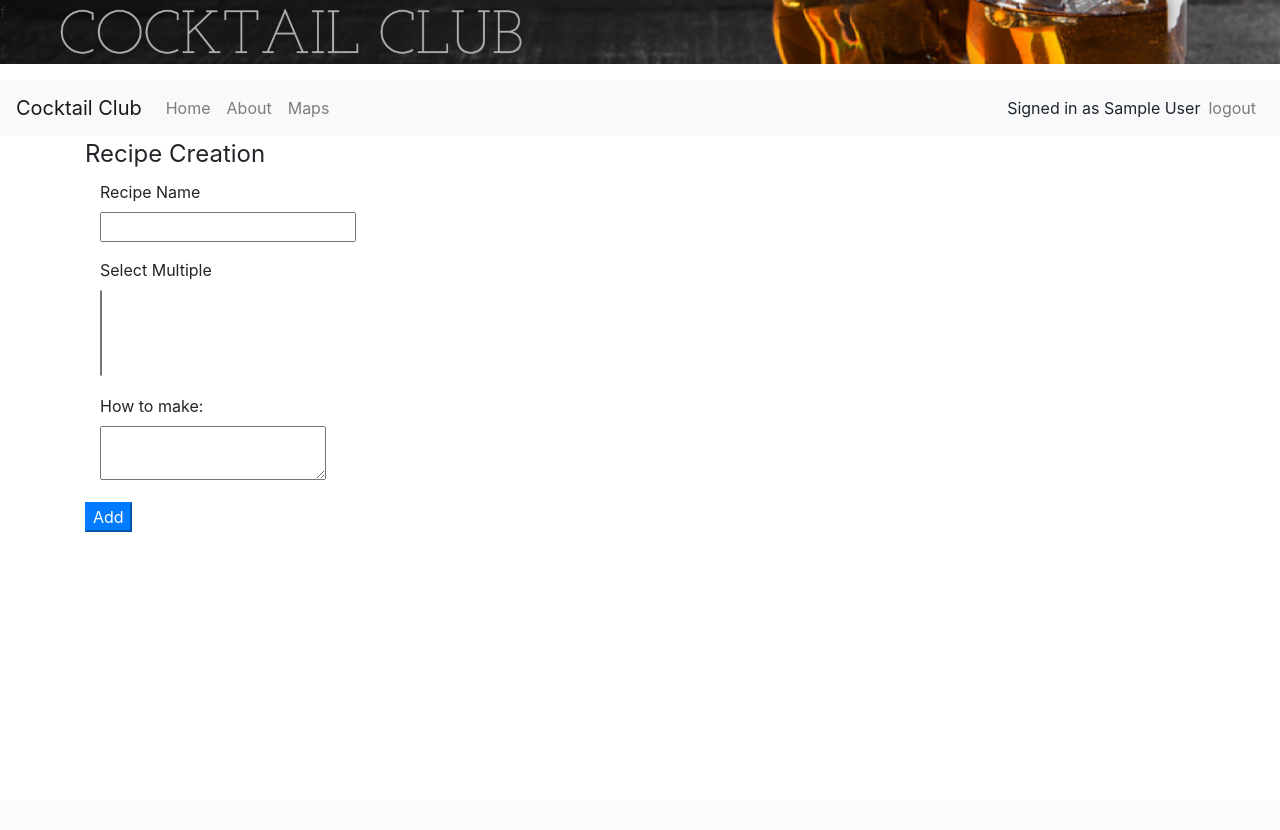
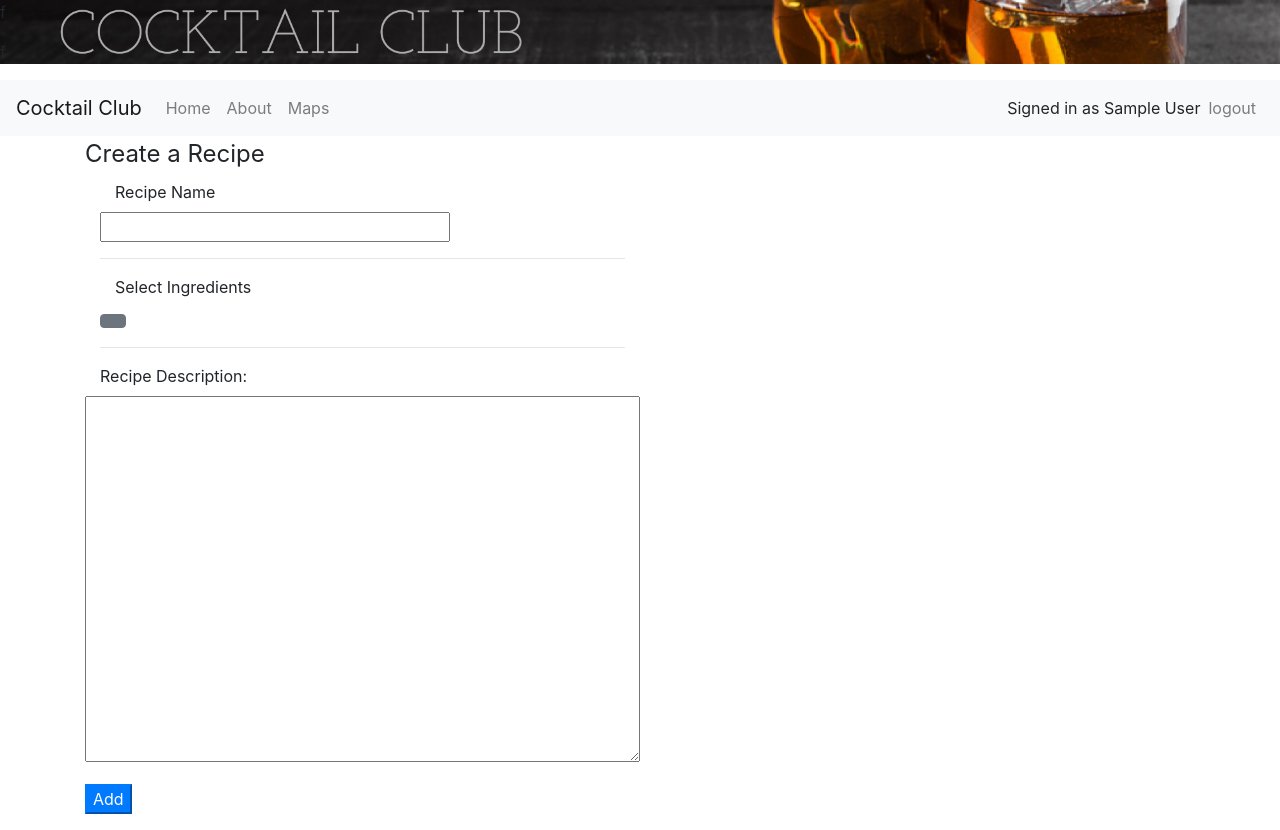
Before and after one commit to Mark-Ouellette/CP476-Final-Project, a Flask app: page /add/recipe in a window 1280 px wide. Before the commit the page ends 532 px from the top, so only its background shows below. Run offline with Flask 2, Linux system fonts and the light colour scheme; the visitor is signed in with stand-in values (Sample User, id 1); data that the repository does not hold is empty; some libraries are stand-ins or nearby versions.

Commit message:
Added ingredient filter on index.html, Several aesthetic fixes

```diff
--- a/forms.py
+++ b/forms.py
@@ -1,5 +1,5 @@
 from flask_wtf import FlaskForm
-from wtforms import StringField, PasswordField, SubmitField, TextAreaField
+from wtforms import widgets, StringField, PasswordField, SubmitField, TextAreaField
 from wtforms.validators import DataRequired, Email, Length
 from wtforms.ext.sqlalchemy.fields import QuerySelectMultipleField
 from models import Ingredient
@@ -26,11 +26,15 @@ class IngredientForm(FlaskForm):
 
 # Utility function returning a query object which can be fed to query_factory's
 def getIngredients():
-	return Ingredient.query
+	return Ingredient.query.order_by(Ingredient.ingredientname)
+
+class QueryMultiCheckboxField(QuerySelectMultipleField):
+	widget = widgets.ListWidget()
+	option_widget = widgets.CheckboxInput()
 
 class AddArticleForm(FlaskForm):
 	recipetitle = StringField('Title', validators=[DataRequired("Please enter an article title"), Length(max=100, message="Titles may not be longer than 100 characters")])
-	recipeingredients = QuerySelectMultipleField(query_factory=getIngredients, get_label='ingredientname')
+	recipeingredients = QueryMultiCheckboxField(query_factory=getIngredients, get_label='ingredientname')
 	recipedesc = TextAreaField('Article Text')
 	submit = SubmitField('Add')
 
--- a/models.py
+++ b/models.py
@@ -99,7 +99,6 @@ class Recipe(db.Model):
 	    else:
 	    	return "{} {}, {} {}".format(timeSince.days, dayString, hours, hourString)
 
-
 class Ingredient(db.Model):
 	__tablename__ = 'ingredients'
 	ingredientid = db.Column(db.Integer, primary_key=True)
@@ -129,7 +128,6 @@ class Comment(db.Model):
 			authorName = author.getFullName()
 		return authorName
 
-
 class GPlace(object):
 	def address_to_latlng(self, address):
 		g = geocoder.google(address)
--- a/routes.py
+++ b/routes.py
@@ -22,13 +22,20 @@ def createDB():
 	f.get_pk_from_identity = get_pk_from_identity
 	db.create_all()
 
-@app.route("/")
+@app.route("/", methods=['GET', 'POST'])
 def index():
 	recipes = Recipe.query.order_by(desc(Recipe.recipedate)).all()
-	recipes = Recipe.query.join(Recipe.ingredients).filter(Ingredient.ingredientid == 2)
+	ingredients = Ingredient.query.order_by(Ingredient.ingredientname).all()
+	filters=[]
+	if request.method == 'POST':
+		for i in ingredients:
+			f = request.form.get(str(i.ingredientid))
+			if f:
+				filters.append(i.ingredientid)
+		if len(filters) > 0:
+			recipes = Recipe.query.join(Recipe.ingredients).filter(Ingredient.ingredientid.in_(filters))
 
-	filteredRecipes = Ingredient.query.filter_by(ingredientid = '9').all()
-	return render_template("index.html", recipes=recipes, filteredRecipes=filteredRecipes)
+	return render_template("index.html", recipes=recipes, ingredients=ingredients, filters=filters)
 
 @app.route("/recipes/<int:id>", methods=['GET', 'POST'])
 def recipe(id):
--- a/templates/newrecipe.html
+++ b/templates/newrecipe.html
@@ -11,52 +11,35 @@
         <fieldset>
 
       <!-- Form Name -->
-
-
-        <legend>Recipe Creation</legend>
+        <legend>Create a Recipe</legend>
 
         <!-- Text input-->
+        <div class="form-group">
+        <div class="col-md-6">
+          <label class="col-md-4 control-label">Recipe Name</label>
+          <br>
+          {{ recForm.recipetitle(class="col-md-8") }}
+          <hr>
+        </div>
+        </div>
 
         <div class="form-group">
-          <label class="col-md-4 control-label" for="Recipe Title">Recipe Name</label>
-            <div class="col-md-8">
-              {{ recForm.recipetitle }}
-              <!--<input id="Recipe Title" name="Recipe Title" type="text" placeholder="" class="form-control input-md" required="">-->
-            </div>
-
-        </div>
-
-        <!-- Select Multiple  gotta figure out how to populate based on ingredients in the db -->
-        <!-- Done. Populates from the DB, required the fix in routes.py-->
-        <div class="form-group">
-          <label class="col-md-4 control-label">Select Multiple</label>
-          <div class="col-md-8">
-            {{ recForm.recipeingredients }}
+          <div class="col-md-6">
+            <label class="col-md-4 control-label">Select Ingredients</label>
+              <div class="btn-group-toggle" data-toggle="buttons">
+                {{ recForm.recipeingredients(class="btn btn-secondary")}}
+              </div>
+            <hr>
           </div>
         </div>
 
         <!-- Textarea -->
         <div class="form-group">
-
-          <label class="col-md-4 control-label">How to make:</label>
-          <div class="col-md-8"">
-            {{ recForm.recipedesc }}
-            <!--<textarea class="form-control" id="Instructions" name="Instructions"></textarea>-->
-          </div>
-
+          <label class="col-md-4 control-label">Recipe Description:</label>
+          <br>
+          {{ recForm.recipedesc(class="col-md-6", rows=15, cols=20) }}
         </div>
 
-        <!-- Button -->
-        <!--
-        <div class="form-group">
-          <label class="col-md-4 control-label" for="submitrecepie"></label>
-          <div class="col-md-6">
-            <button id="submitrecepie" name="submitrecepie" class="btn btn-primary">Submit</button>
-          </div>
-
-
-
-        </div>-->
         {{ recForm.submit(class="btn-primary") }}
 
         <p>{{ message }} </p>
--- a/templates/recipe.html
+++ b/templates/recipe.html
@@ -22,11 +22,6 @@
 
           <!-- Date/Time -->
           <p>Posted on {{ recipe.recipedate }}</p>
-
-          <hr>
-
-          <!-- Preview Image -->
-          <img class="img-fluid rounded" src="http://placehold.it/900x300" alt="">
 
           <hr>
 
```
Also changed, not shown: templates/index.html (+31 -7 lines).
